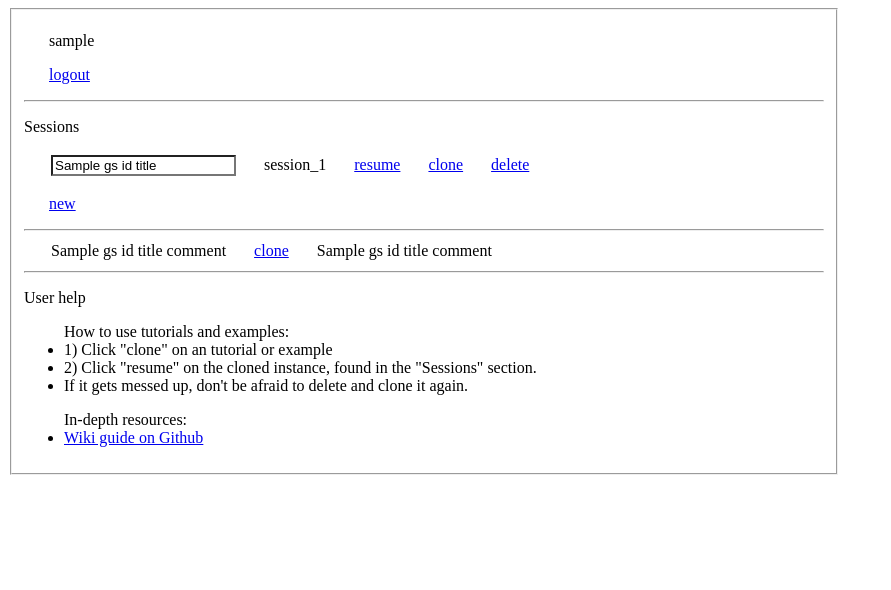
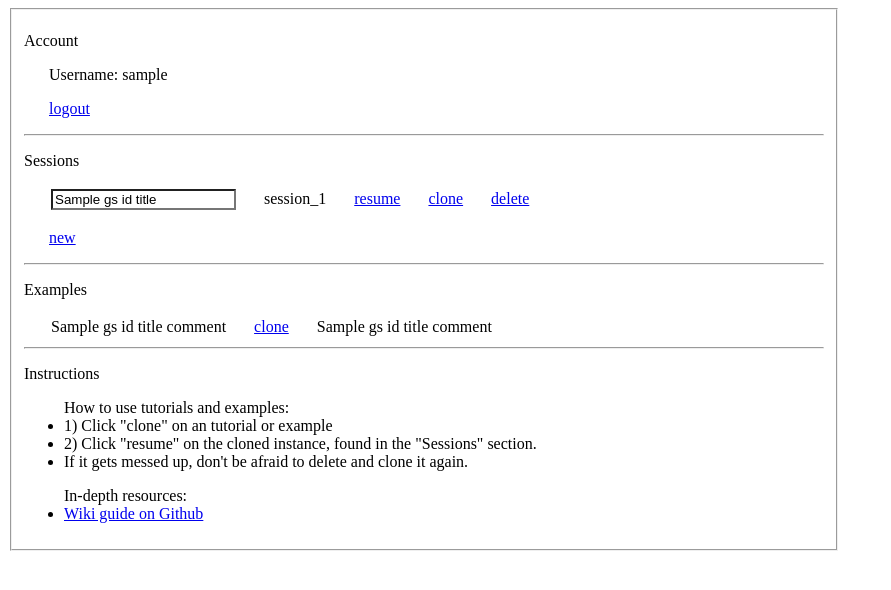
Before and after one commit to McStasMcXtrace/ifitlab, a Python web app: template iflproj/fitlab/templates/fitlab/dashboard.html in a window 1280 px wide. Shown: the top 590 px of the page, without its empty margins (0-891 px from the left). Run offline with Jinja, Linux system fonts and the light colour scheme; the template is opened without the code that fills it: most values are stand-ins (such as "Sample title", 1, 10 or a date in 2020).

Commit message:
wording tweaks

```diff
--- a/iflproj/fitlab/templates/fitlab/dashboard.html
+++ b/iflproj/fitlab/templates/fitlab/dashboard.html
@@ -8,7 +8,8 @@
 
 <fieldset style="width:800px;">
 
-<p style="padding-left:25px;">{{ username }}</p>
+<p>Account</p>
+<p style="padding-left:25px;">Username: {{ username }}</p>
 <p style="padding-left:25px;"><a href="/ifl/logout">logout</a></p>
 
 <hr>
@@ -28,8 +29,8 @@
 
 <p style="padding-left:25px;"><a href="/ifl/new">new</a></p>
 <hr>
+<p>Examples</p>
 {% if admin %}
-<p>Examples</p>
   <table id="tbl_examples">
   {% for gs_id_title_comment in example_ids_titles_comments %}
   <tr>
@@ -51,7 +52,7 @@
   </table>
 {% endif %}
 <hr>
-<p>User help</p>
+<p>Instructions</p>
 <ul>How to use tutorials and examples: <li>1) Click "clone" on an tutorial or example <li>2) Click "resume" on the cloned instance, found in the "Sessions" section. <li>If it gets messed up, don't be afraid to delete and clone it again.<p></ul>
 <ul>In-depth resources:<li><a href="https://github.com/McStasMcXtrace/ifitlab/wiki" target=_blank>Wiki guide on Github</a></ul>
 </fieldset>
```
